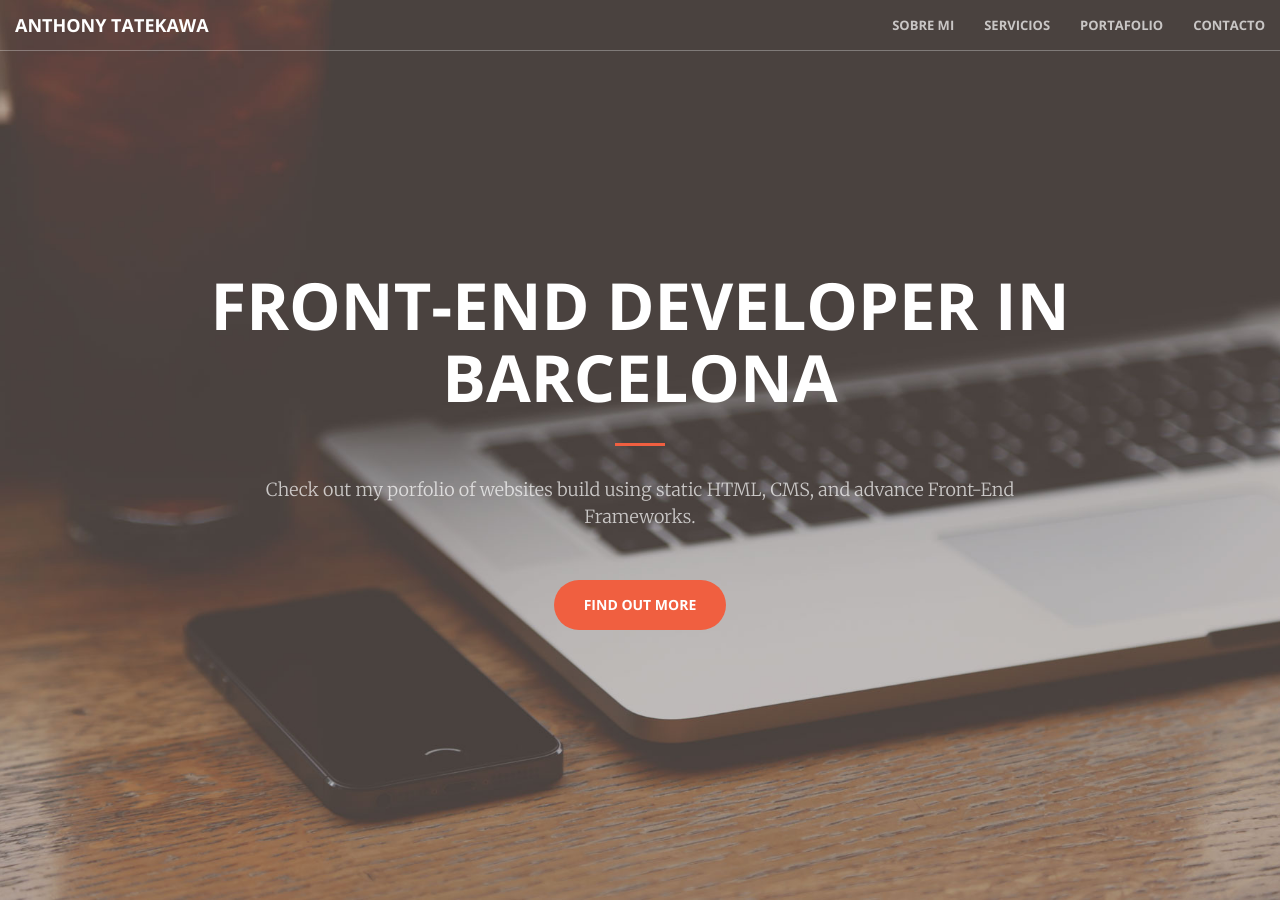
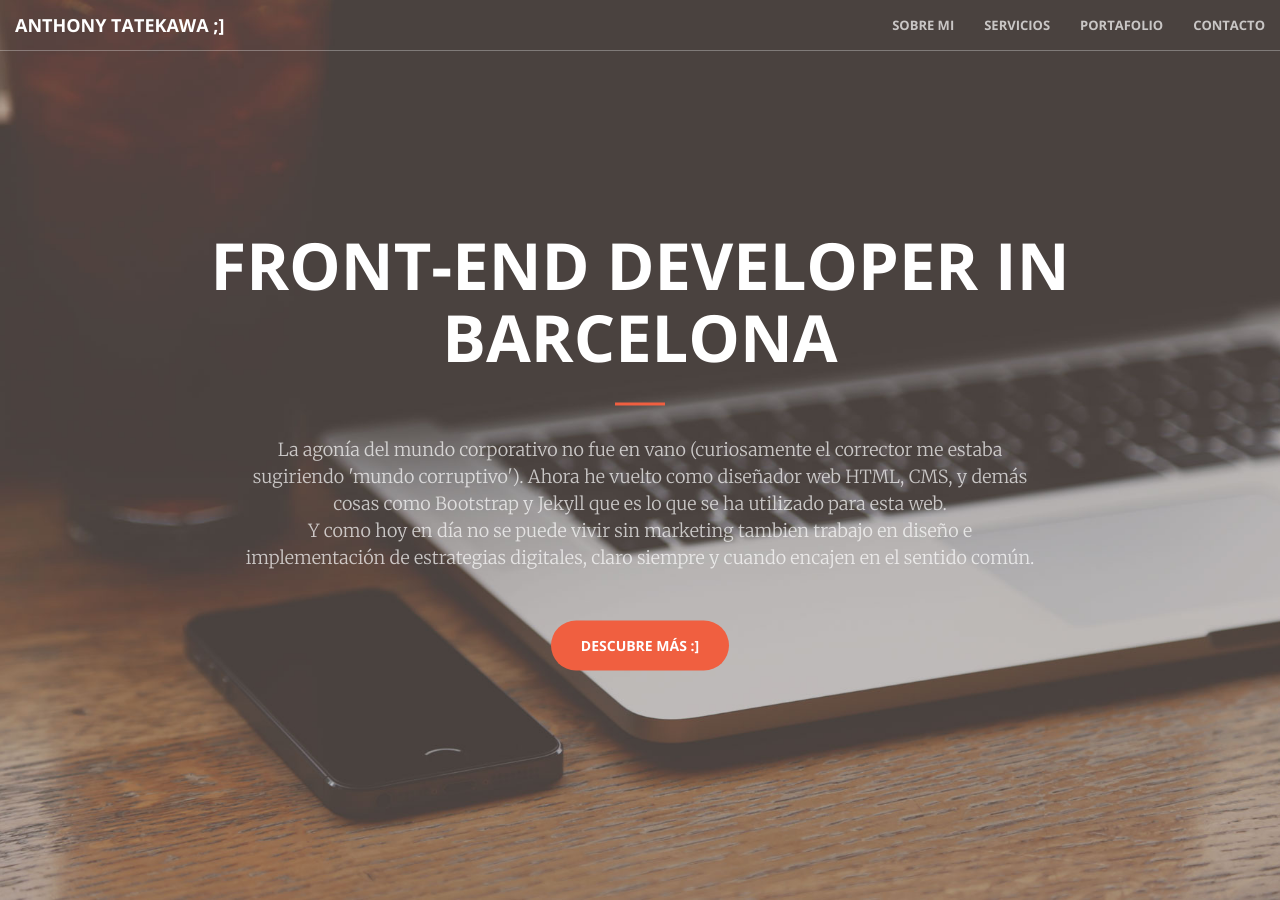
Before and after one commit to tokyographer/about-me, a Jekyll site: the page built from index.html, in a window 1280 px wide and 900 px high. Built offline with Jekyll 4.4.1, drawn with Linux system fonts in a browser that asks for light colours; nearby versions of some CDN libraries.

Commit message:
corrections

```diff
--- a/_includes/header.html
+++ b/_includes/header.html
@@ -3,8 +3,9 @@
         <div class="header-content-inner">
             <h1>Front-End Developer in Barcelona</h1>
             <hr>
-            <p>Check out my porfolio of websites build using static HTML, CMS, and advance Front-End Frameworks.</p>
-            <a href="#portfolio" class="btn btn-primary btn-xl page-scroll">Find Out More</a>
+            <p>La agonía del mundo corporativo no fue en vano (curiosamente el corrector me estaba sugiriendo 'mundo corruptivo').  Ahora he vuelto como diseñador web HTML, CMS, y  demás cosas como Bootstrap y Jekyll que es lo que se ha utilizado para esta web. <br>
+            Y como hoy en día no se puede vivir sin marketing tambien trabajo en diseño e implementación de estrategias digitales, claro siempre y cuando encajen en el sentido común.</p>
+            <a href="#portfolio" class="btn btn-primary btn-xl page-scroll">Descubre más :]</a>
         </div>
     </div>
 </header>
--- a/_includes/nav.html
+++ b/_includes/nav.html
@@ -8,7 +8,7 @@
                 <span class="icon-bar"></span>
                 <span class="icon-bar"></span>
             </button>
-            <a class="navbar-brand page-scroll" href="#page-top">Anthony Tatekawa</a>
+            <a class="navbar-brand page-scroll" href="#page-top">Anthony Tatekawa ;]</a>
         </div>
 
         <!-- Collect the nav links, forms, and other content for toggling -->
```
Also changed, not shown: 1 other file.
